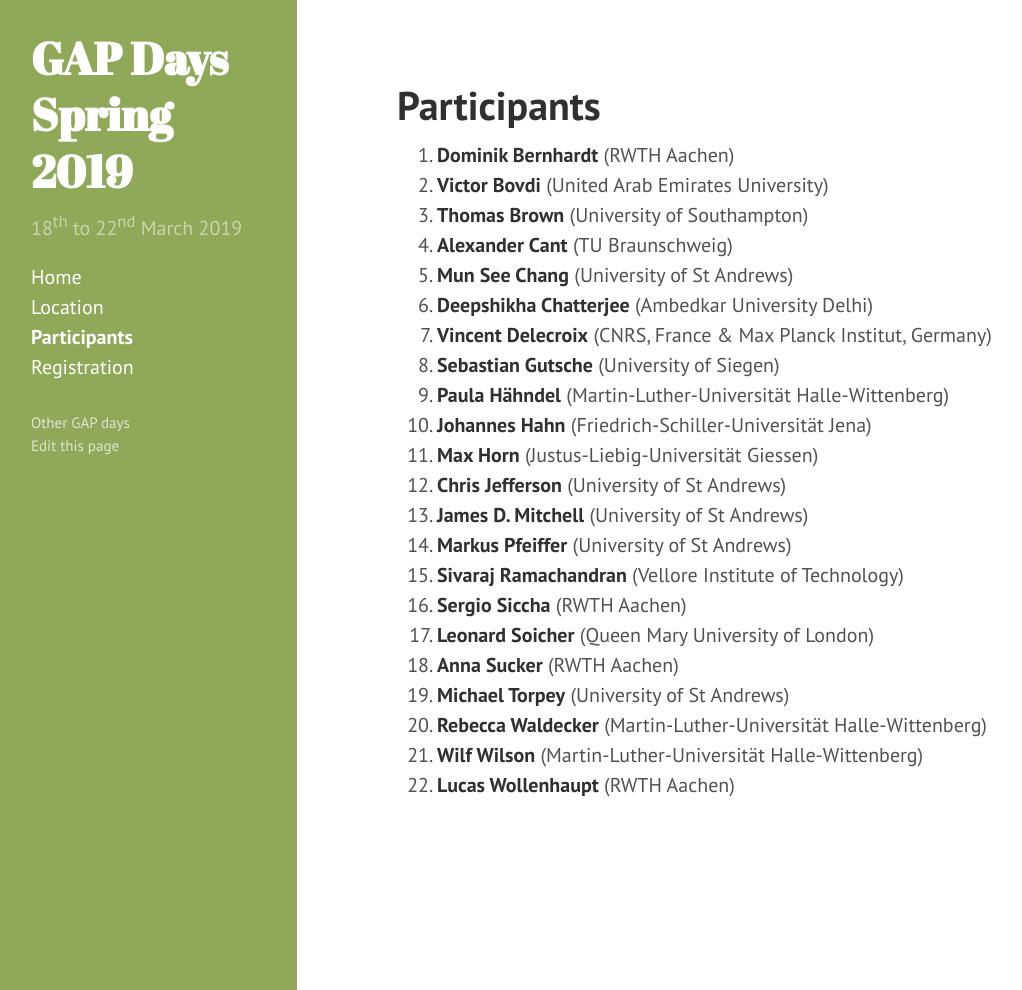
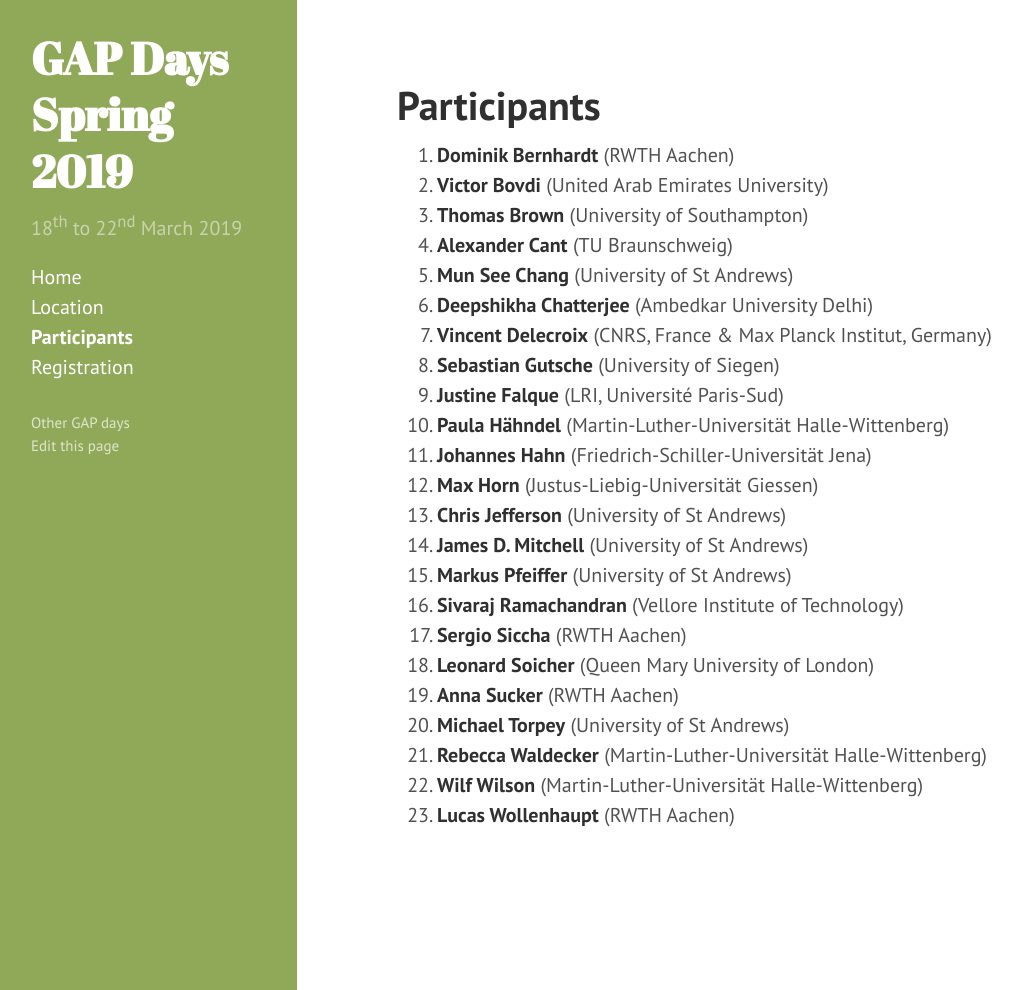
Before and after one commit to jesusmartinez-garcia/2020-01-21-colchester-workshop, a Jekyll site: the page built from participants.md, in a window 1280 px wide and 990 px high. Shown: the whole window, without its empty margins (3-1025 px from the left). Built offline with Jekyll 4.4.1, drawn with Linux system fonts in a browser that asks for light colours.

Commit message:
Update participants

```diff
--- a/_data/participants.yml
+++ b/_data/participants.yml
@@ -21,6 +21,9 @@
 
 - name: Sebastian Gutsche
   affiliation: University of Siegen
+
+- name: Justine Falque
+  affiliation: LRI, Université Paris-Sud
 
 - name: Paula Hähndel
   affiliation: Martin-Luther-Universität Halle-Wittenberg
```
